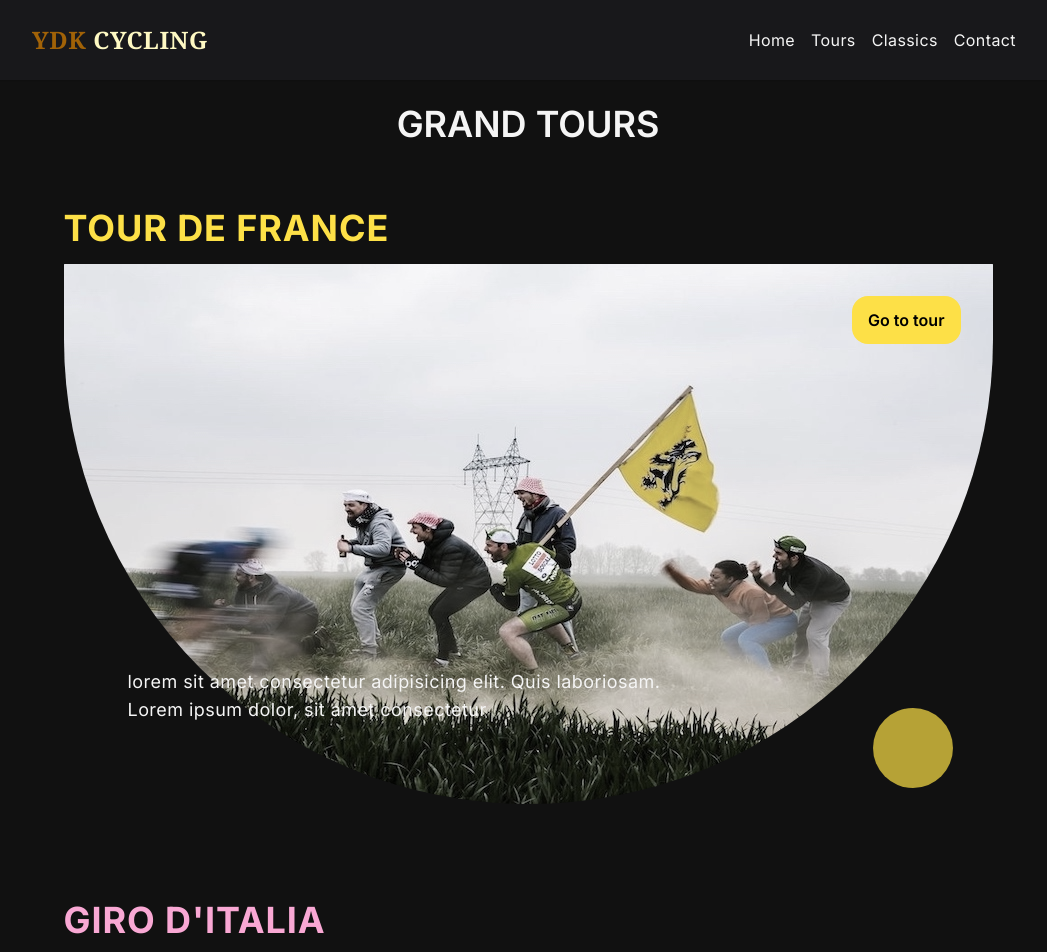
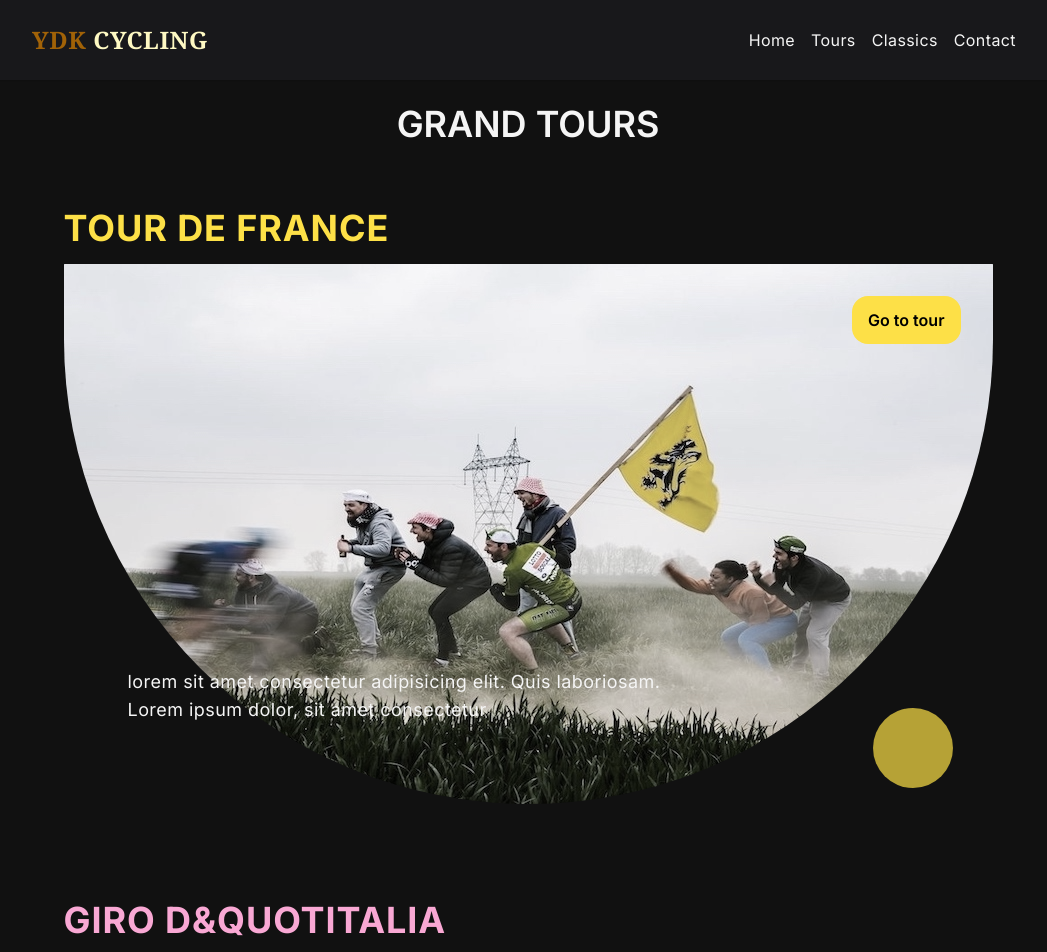
Before and after one commit to ydenizk/YdkCycling, a Next.js app: page /tours in a window 1280 px wide. Shown: the top 952 px of the page, without its empty margins (112-1159 px from the left). Built offline with nearby package versions, Linux system fonts and the light colour scheme.

Commit message:
vercel corrections 1

```diff
--- a/app/data.js
+++ b/app/data.js
@@ -31,7 +31,7 @@
   },
   {
     id: 2,
-    mainTitle: " giro d'italia ",
+    mainTitle: " giro d&quotitalia ",
     descript:
       "lorem sit amet consectetur adipisicing elit. Quis laboriosam. Lorem ipsum dolor, sit amet consectetur",
     img: "/pic-2.jpeg",
```
